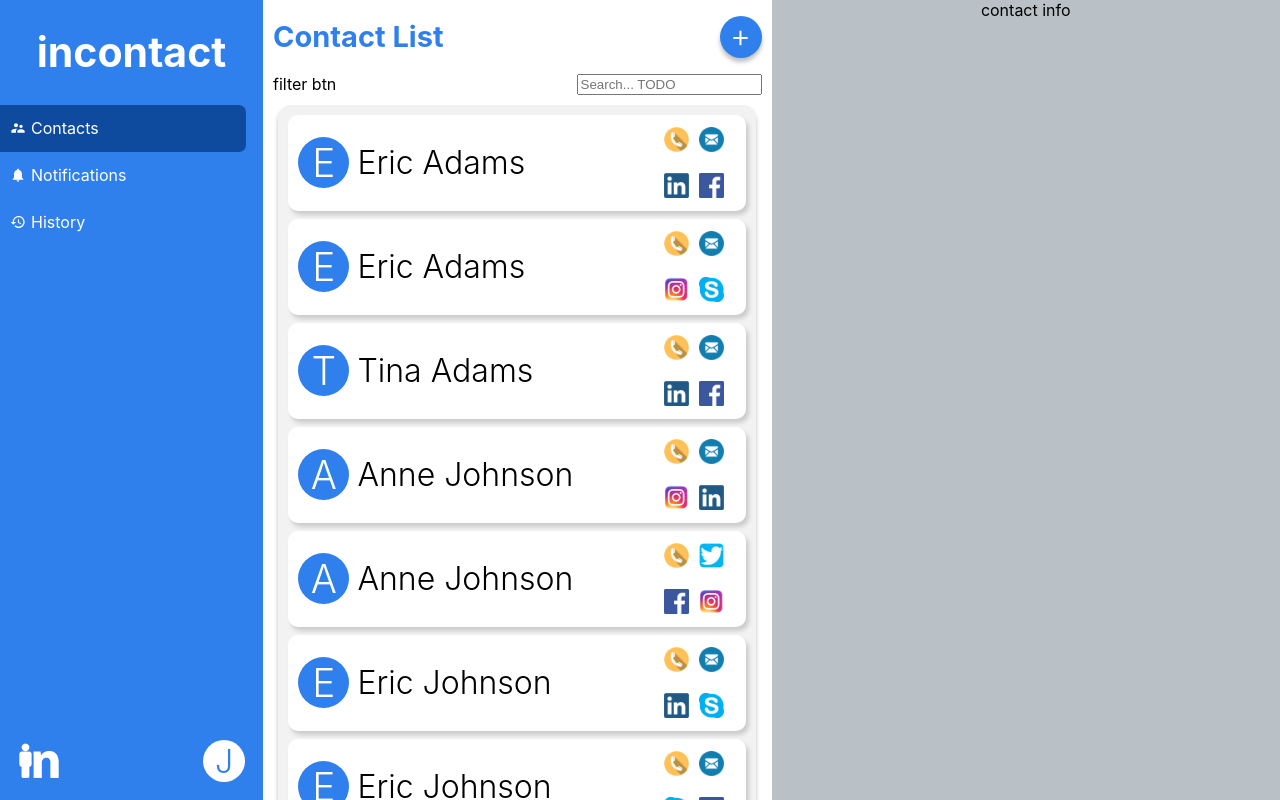
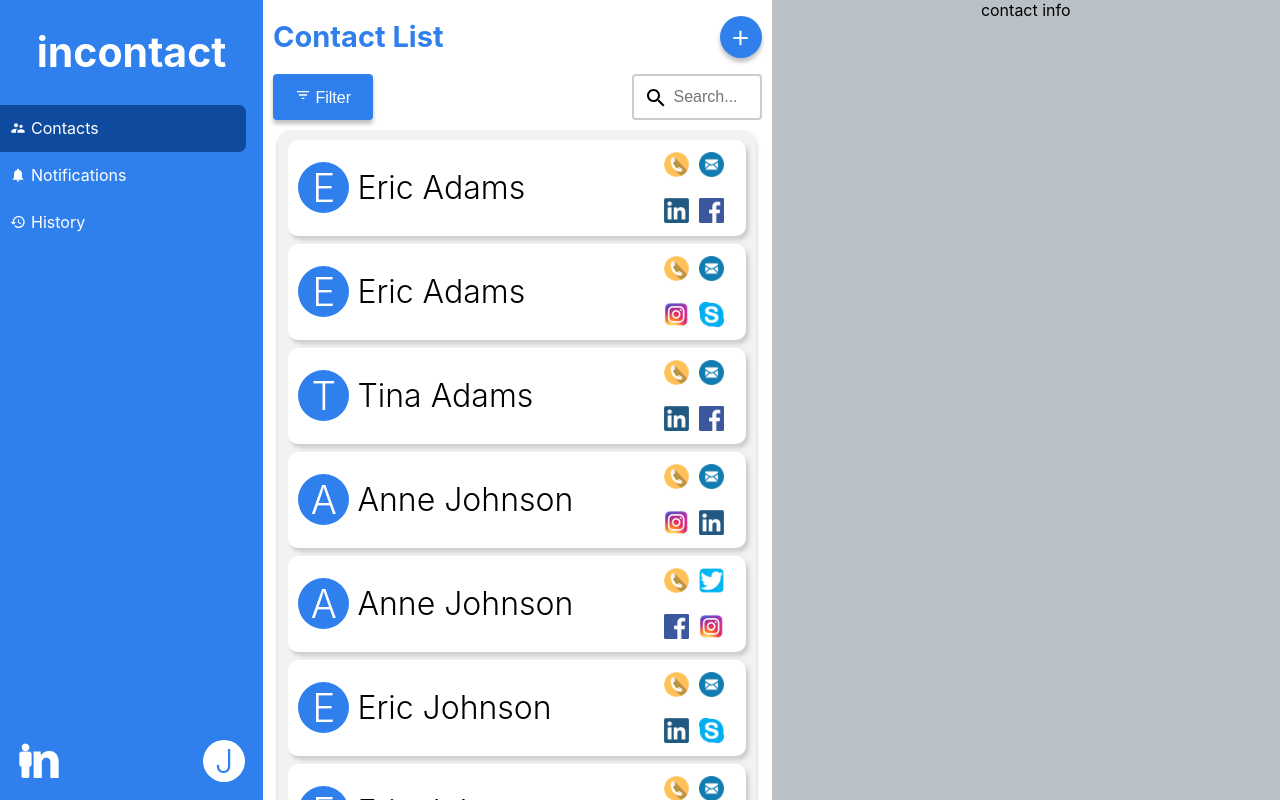
Before and after one commit to OpenSocialCSN/incontact-web, a React (Create React App) app in the folder client/: page / in a window 1280 px wide. Built offline with nearby package versions, Linux system fonts and the light colour scheme.

Commit message:
styled buttons, inputs, animated search input

```diff
--- a/client/src/assets/styles/GlobalStyles.scss
+++ b/client/src/assets/styles/GlobalStyles.scss
@@ -95,6 +95,31 @@ body {
   }
 }
 
+button {
+  background-color: $primary; /* Green */
+  border: none;
+  box-shadow: 0px 4px 4px rgba(0, 0, 0, 0.25);
+  cursor: pointer;
+  color: white;
+  padding: 13px 22px;
+  border-radius: 4px;
+  text-align: center;
+  text-decoration: none;
+  display: inline-block;
+  font-size: 16px;
+}
+
+input {
+  box-sizing: border-box;
+  border: 2px solid #ccc;
+  border-radius: 4px;
+  font-size: 14px;
+  background-color: white;
+  background-position: 10px 10px;
+  background-repeat: no-repeat;
+  padding: 6px 10px 6px 20px;
+}
+
 /* SCROLLBAR */
 ::-webkit-scrollbar {
   width: 10px;
--- a/client/src/components/screens/contacts/ContactsScreen.jsx
+++ b/client/src/components/screens/contacts/ContactsScreen.jsx
@@ -2,6 +2,7 @@ import React, { useState } from "react";
 
 import "./styles/ContactsScreen.scss";
 import ContactListItem from "./ContactListIstem";
+import { MdFilterList } from "react-icons/md";
 
 export default function ContactsScreen({ contacts = [] }) {
   const [selectedContact, selectContact] = useState(
@@ -17,8 +18,14 @@ export default function ContactsScreen({ contacts = [] }) {
           <span className="Contacts-newContactBtn">+</span>
         </span>
         <span className="Contacts-titleRow">
-          <span>filter btn</span>
-          <input type="text" placeholder="Search... TODO" />
+          <button>
+            <MdFilterList /> Filter
+          </button>
+          <input
+            type="text"
+            placeholder="Search... TODO"
+            style={{ backgroundImage: MdFilterList }}
+          />
         </span>
         <ContactList
           contacts={contacts}
--- a/client/src/components/screens/contacts/styles/ContactsScreen.scss
+++ b/client/src/components/screens/contacts/styles/ContactsScreen.scss
@@ -108,10 +108,25 @@
     align-items: center;
     justify-content: space-between;
     padding: 20px;
-
-    img {
-      // margin-left: 5px;
-      // margin-bottom: 5px;
-    }
   }
 }
+
+// Search
+input[type="text"] {
+  width: 130px;
+  box-sizing: border-box;
+  border: 2px solid #ccc;
+  border-radius: 4px;
+  font-size: 16px;
+  background-color: white;
+  background-image: url("../../../../assets/images/icons/search.svg");
+  background-position: 10px 10px;
+  background-repeat: no-repeat;
+  padding: 12px 20px 12px 40px;
+  -webkit-transition: width 0.4s ease-in-out;
+  transition: width 0.4s ease-in-out;
+}
+
+input[type="text"]:focus {
+  width: 60%;
+}
```
Also changed, not shown: client/src/assets/images/icons/search.svg (added).
